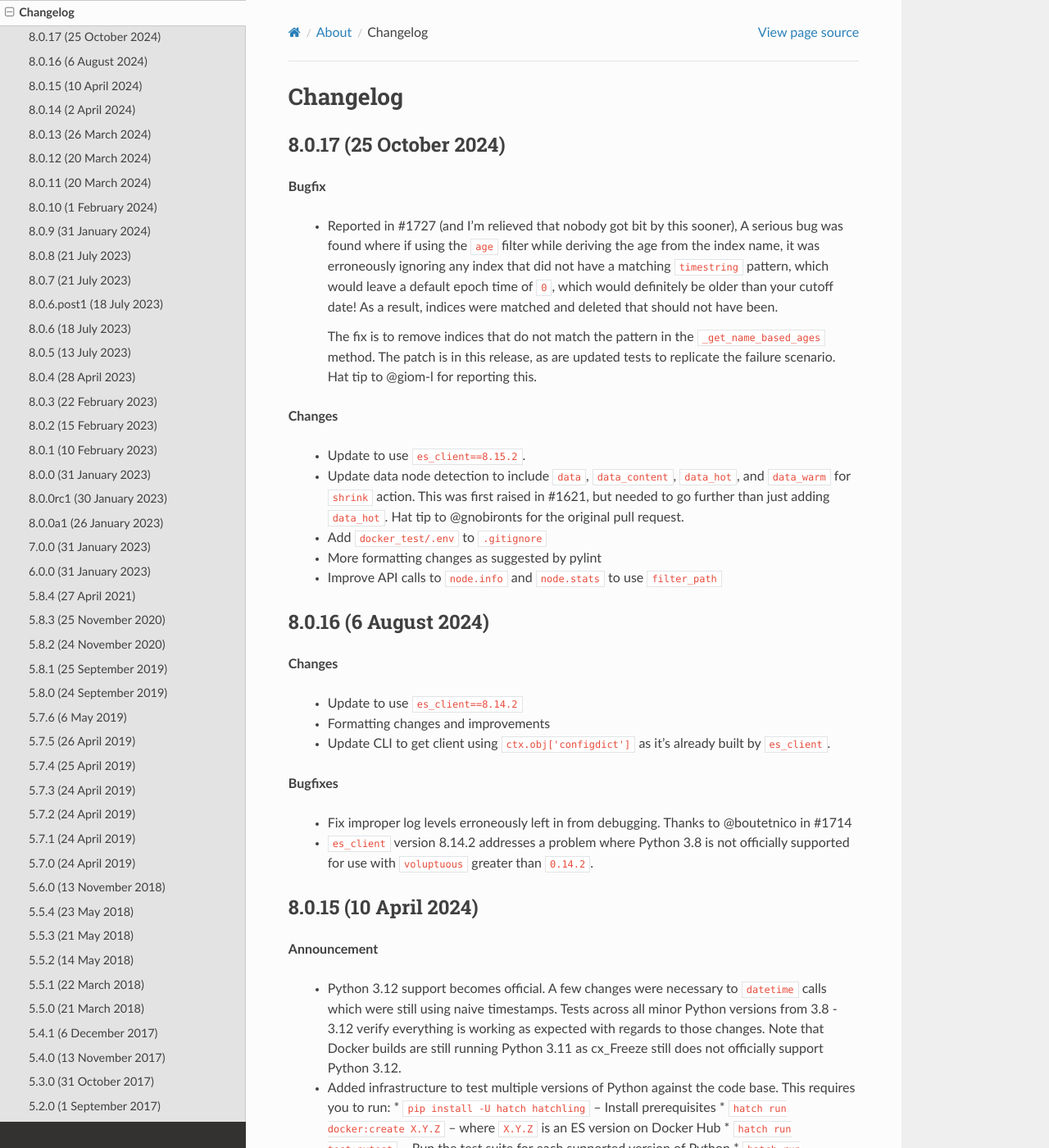
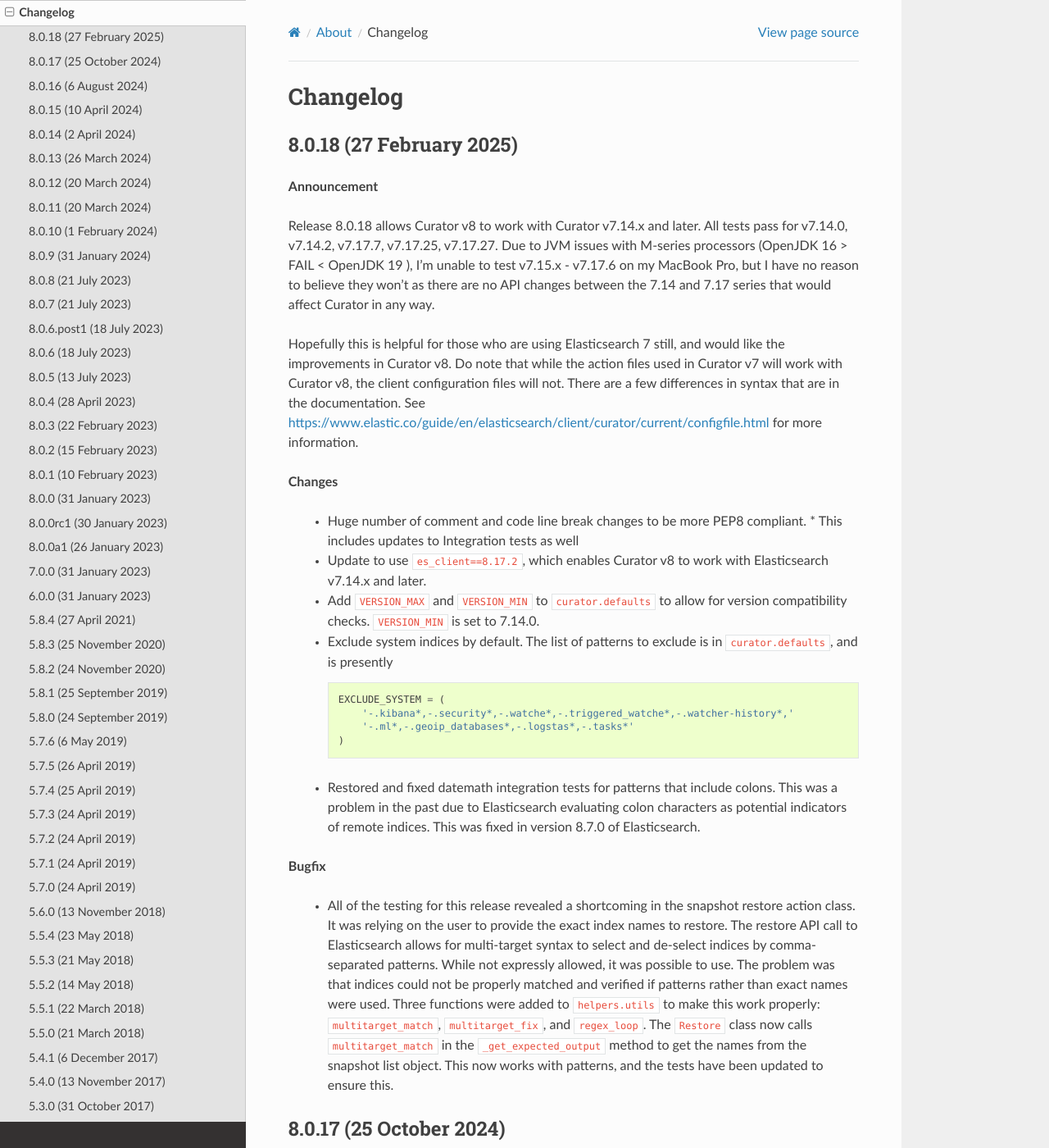
Before and after one commit to elastic/curator, a Sphinx documentation site: the page built from docs/Changelog.rst, in a window 1280 px wide and 1400 px high. Shown: the whole window at 82% size. Built offline with Sphinx 7.4.7 and the Read the Docs theme 3.1.0, drawn with Linux system fonts in a browser that asks for light colours.

Commit message:
Update Changelog with 8.0.18 changes

```diff
--- a/docs/Changelog.rst
+++ b/docs/Changelog.rst
@@ -2,6 +2,63 @@
 
 Changelog
 =========
+
+8.0.18 (27 February 2025)
+-------------------------
+
+**Announcement**
+
+Release 8.0.18 allows Curator v8 to work with Curator v7.14.x and later. All tests
+pass for v7.14.0, v7.14.2, v7.17.7, v7.17.25, v7.17.27. Due to JVM issues with
+M-series processors (OpenJDK 16 > FAIL < OpenJDK 19 ), I'm unable to test v7.15.x -
+v7.17.6 on my MacBook Pro, but I have no reason to believe they won't as there
+are no API changes between the 7.14 and 7.17 series that would affect Curator
+in any way.
+
+Hopefully this is helpful for those who are using Elasticsearch 7 still, and would
+like the improvements in Curator v8. Do note that while the action files used in
+Curator v7 will work with Curator v8, the client configuration files will not. There
+are a few differences in syntax that are in the documentation.
+See https://www.elastic.co/guide/en/elasticsearch/client/curator/current/configfile.html
+for more information.
+
+**Changes**
+
+  * Huge number of comment and code line break changes to be more PEP8 compliant.
+    * This includes updates to Integration tests as well
+  * Update to use ``es_client==8.17.2``, which enables Curator v8 to work with
+    Elasticsearch v7.14.x and later.
+  * Add ``VERSION_MAX`` and ``VERSION_MIN`` to ``curator.defaults`` to allow for
+    version compatibility checks. ``VERSION_MIN`` is set to 7.14.0.
+  * Exclude system indices by default. The list of patterns to exclude is in
+    ``curator.defaults``, and is presently
+
+    .. code-block:: python
+
+        EXCLUDE_SYSTEM = (
+            '-.kibana*,-.security*,-.watche*,-.triggered_watche*,-.watcher-history*,'
+            '-.ml*,-.geoip_databases*,-.logstas*,-.tasks*'
+        )
+
+  * Restored and fixed datemath integration tests for patterns that include
+    colons. This was a problem in the past due to Elasticsearch evaluating colon
+    characters as potential indicators of remote indices. This was fixed in version
+    8.7.0 of Elasticsearch.
+
+**Bugfix**
+
+  * All of the testing for this release revealed a shortcoming in the snapshot
+    restore action class. It was relying on the user to provide the exact index
+    names to restore. The restore API call to Elasticsearch allows for multi-target
+    syntax to select and de-select indices by comma-separated patterns. While not
+    expressly allowed, it was possible to use. The problem was that indices could
+    not be properly matched and verified if patterns rather than exact names were
+    used. Three functions were added to ``helpers.utils`` to make this work
+    properly: ``multitarget_match``, ``multitarget_fix``, and ``regex_loop``. The
+    ``Restore`` class now calls ``multitarget_match`` in the
+    ``_get_expected_output`` method to get the names from the snapshot list object.
+    This now works with patterns, and the tests have been updated to ensure this.
+
 
 8.0.17 (25 October 2024)
 ------------------------
```
